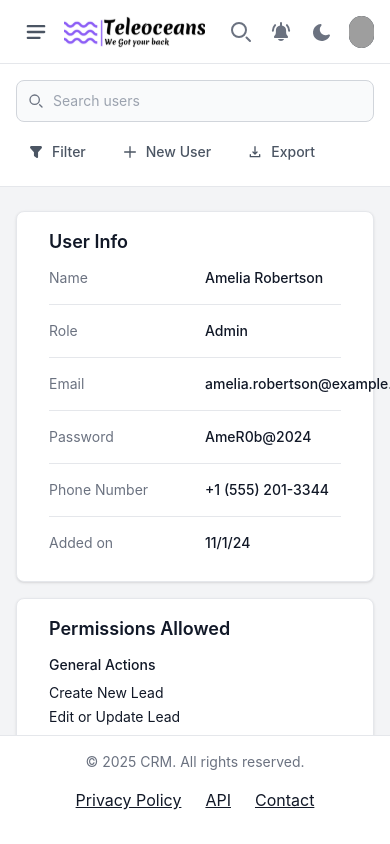
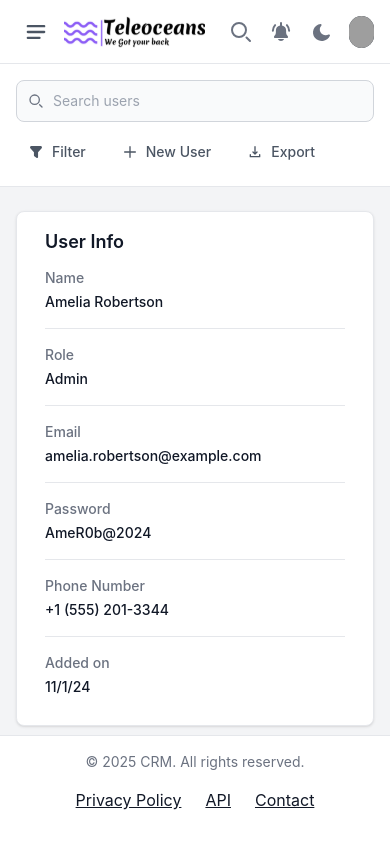
Before and after one commit to teleoceans/TM-custom-crm-FE, a Vue app: page /user-management/1 in a window 390 px wide. Built offline with nearby package versions, Linux system fonts and the light colour scheme.

Commit message:
refactor:  better responsiveness and readability

```diff
--- a/src/views/UserInfo.vue
+++ b/src/views/UserInfo.vue
@@ -17,12 +17,12 @@
       class="grid grid-cols-1 gap-4 py-6 lg:grid-cols-12 lg:items-start lg:gap-4"
     >
       <div class="flex flex-col gap-4 lg:col-span-6">
-        <Card title="User Info" padding="responsive" class="user-info-card">
+        <Card title="User Info" padding="responsive" class="user-info-card overflow-hidden">
           <dl class="space-y-4">
             <div
               v-for="field in profileFields"
               :key="field.key"
-              class="grid w-full grid-cols-[140px_1fr] items-start gap-x-4 gap-y-3 border-b border-gray-200 pb-4 last:border-b-0 dark:border-gray-700"
+              class="flex w-full flex-col gap-y-1 border-b border-gray-200 pb-4 last:border-b-0 dark:border-gray-700 sm:grid sm:grid-cols-[140px_1fr] sm:items-start sm:gap-x-4 sm:gap-y-3"
             >
               <div class="flex items-center gap-2">
                 <component
@@ -30,11 +30,11 @@
                   v-if="field.icon"
                   class="h-4 w-4 text-gray-500 dark:text-gray-400"
                 />
-                <dt class="text-sm text-gray-500 dark:text-gray-400">
+                <dt class="text-sm font-medium text-gray-500 dark:text-gray-400 sm:font-normal">
                   {{ field.label }}
                 </dt>
               </div>
-              <dd class="text-sm font-medium text-gray-900 dark:text-gray-100">
+              <dd class="min-w-0 break-words text-sm font-medium text-gray-900 dark:text-gray-100">
                 {{ field.value }}
               </dd>
             </div>
@@ -43,7 +43,7 @@
       </div>
 
       <div class="flex flex-col gap-4 lg:col-span-6">
-        <Card title="Permissions Allowed" padding="responsive" class="permissions-card">
+        <Card title="Permissions Allowed" padding="responsive" class="permissions-card overflow-hidden">
           <div class="space-y-4">
             <div
               v-for="(group, index) in permissionGroups"
@@ -147,6 +147,8 @@ const handleInviteUser = () => {
 :deep(.user-info-card),
 :deep(.permissions-card) {
   padding: 0.5rem !important;
+  overflow-x: hidden;
+  word-wrap: break-word;
 }
 
 :deep(.user-info-card > div:first-child),
@@ -158,5 +160,25 @@ const handleInviteUser = () => {
 :deep(.user-info-card > div:nth-child(2)),
 :deep(.permissions-card > div:nth-child(2)) {
   padding: 0.25rem 1.5rem !important;
+  overflow-x: hidden;
+  word-wrap: break-word;
+}
+
+/* Ensure content doesn't overflow on mobile */
+@media (max-width: 640px) {
+  :deep(.user-info-card),
+  :deep(.permissions-card) {
+    padding: 0.5rem 0.75rem !important;
+  }
+
+  :deep(.user-info-card > div:first-child),
+  :deep(.permissions-card > div:first-child) {
+    padding: 0.5rem 1rem !important;
+  }
+
+  :deep(.user-info-card > div:nth-child(2)),
+  :deep(.permissions-card > div:nth-child(2)) {
+    padding: 0.25rem 1rem !important;
+  }
 }
 </style>
```
